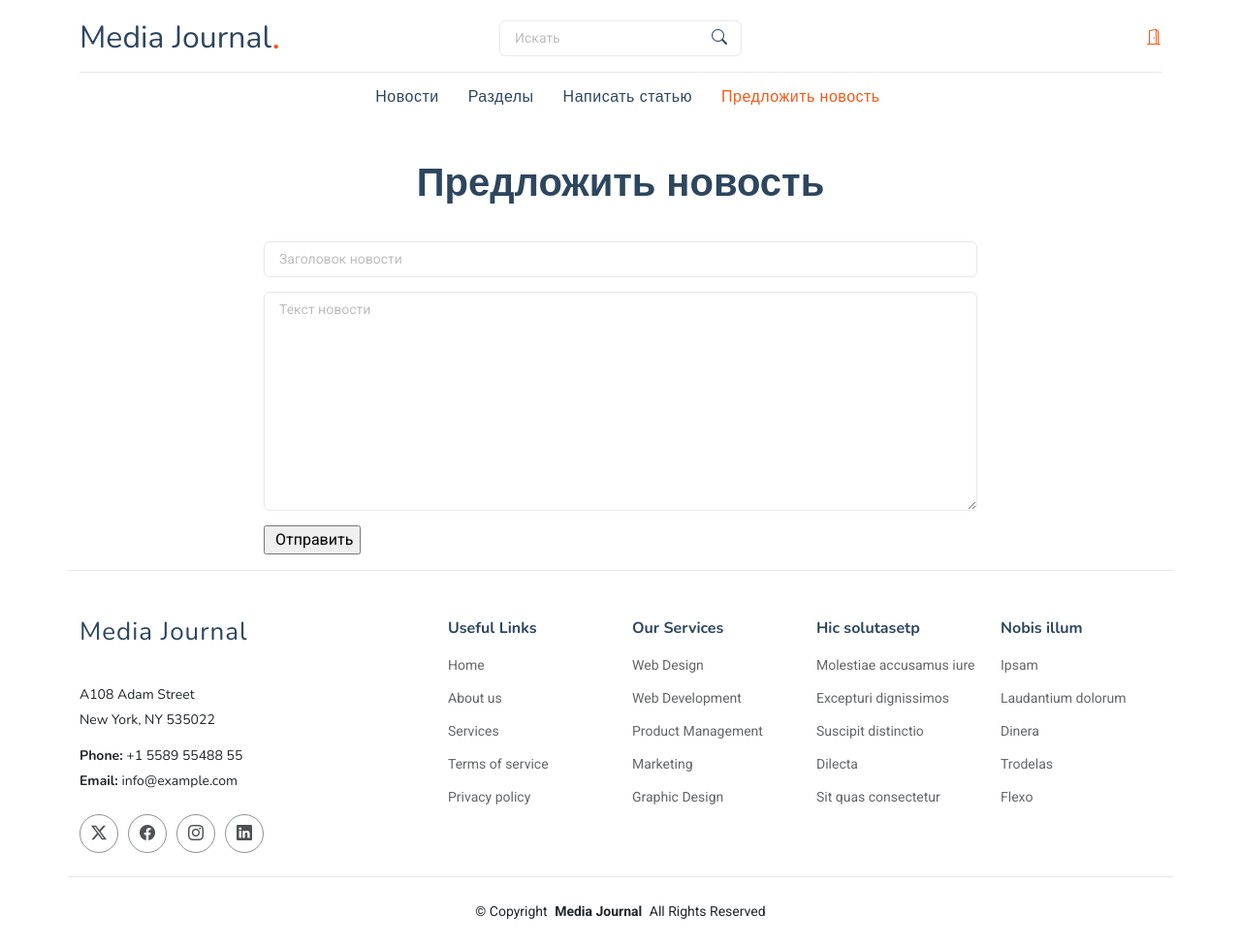
After one commit to MrXbott/media-journal, a Django app: page /news/suggest/ in a window 1280 px wide. The commit adds this page. Shown: the whole page at 97% size. Run offline with Django 5.2, Linux system fonts and the light colour scheme; data that the repository does not hold is empty; parts of the project's set-up code (start-up, migrations or seed data) failed here and were passed over; some libraries are stand-ins or nearby versions.

Commit message:
page to suggest news

```diff
--- /dev/null
+++ b/mediajournal/news/forms.py
@@ -0,0 +1,15 @@
+from django import forms
+
+from .models import News
+
+class SuggestNewsForm(forms.ModelForm):
+    class Meta:
+        model = News
+        fields = ['title', 'text']
+
+    def __init__(self, *args, **kwargs):
+        super(SuggestNewsForm, self).__init__(*args, **kwargs)
+        self.fields['title'].widget.attrs['placeholder'] = 'Заголовок новости'
+        self.fields['title'].widget.attrs['class'] = 'form-control'
+        self.fields['text'].widget.attrs['placeholder'] = 'Текст новости'
+        self.fields['text'].widget.attrs['class'] = 'form-control'
--- a/mediajournal/news/models.py
+++ b/mediajournal/news/models.py
@@ -6,7 +6,7 @@ from datetime import datetime
 
 class News(models.Model):
     class Status(models.TextChoices):
-        DRAFT = 'Draft'
+        MODERATION = 'Moderation'
         PUBLISHED = 'Published'
         REJECTED = 'Rejected'
 
@@ -14,7 +14,7 @@ class News(models.Model):
     text = models.TextField()
     author = models.ForeignKey('accounts.User', null=True, on_delete=models.SET_NULL, related_name='news')
     published = models.DateTimeField(blank=True, null=True)
-    status = models.CharField(max_length=20, choices=Status.choices, default=Status.DRAFT)
+    status = models.CharField(max_length=20, choices=Status.choices, default=Status.MODERATION)
     cover = models.ImageField(upload_to='images/', blank=True, null=True, default='default/default_news_cover.jpg')
     enable_comments = models.BooleanField(default=True)
     news_comments = GenericRelation('comments.Comment')
--- /dev/null
+++ b/mediajournal/news/templates/suggest_news.html
@@ -0,0 +1,34 @@
+{% extends "base.html" %}
+{% load static %}
+{% load tags %}
+
+{% block content %}
+<main class="main">
+
+    <div class="page-title">
+        <div class="title-wrapper">
+            <h1>Предложить новость</h1>
+        </div>
+    </div>
+
+    <div class="container" data-aos="fade-up" data-aos-delay="100">
+
+        <div class="row justify-content-center">
+            <div class="col-lg-8">
+                <div class="form-wrapper">
+
+                    <form method="POST" id="suggest-news" enctype="multipart/form-data" class="write-artice-form">
+                        {{ form }}
+                        {% csrf_token %}
+                        <p>
+                            <input type="submit" value=" Отправить" id="send_news">
+                        </p>
+                    </form>
+
+                </div>
+            </div>
+        </div>
+
+    </div>
+</main>
+{% endblock %}
--- a/mediajournal/news/urls.py
+++ b/mediajournal/news/urls.py
@@ -5,4 +5,5 @@ from . import views
 urlpatterns = [
     path('', views.get_all_news, name='all_news'),
     path('<int:news_id>/', views.get_one_news, name='one_news'),
+    path('suggest/', views.suggest_news, name='suggest_news'),
 ]
--- a/mediajournal/news/views.py
+++ b/mediajournal/news/views.py
@@ -3,6 +3,7 @@ import redis
 from django.conf import settings
 
 from .models import News
+from .forms import SuggestNewsForm
 from articles.models import Category, Article
 
 
@@ -31,3 +32,18 @@ def get_one_news(request, news_id):
                                              'last_articles': last_articles,
                                              'total_views': total_views,
                                              })
+
+
+def suggest_news(request):
+    if request.method == 'POST':
+        form = SuggestNewsForm(data=request.POST)
+        if form.is_valid():
+            news = form.save(commit=False)
+            news.author = request.user
+            news.save()
+            return render(request, 'news_sent.html')
+    else:
+        form = SuggestNewsForm()
+        return render(request, 'suggest_news.html', {'form': form,
+                                                 'section': 'suggest_news'
+                                                 })
--- a/mediajournal/web/templates/base.html
+++ b/mediajournal/web/templates/base.html
@@ -98,6 +98,7 @@
             <li {% if section == 'news' %}class="active"{% endif %}><a href="{% url "all_news" %}">Новости</a></li>
             <li {% if section == 'categories' %}class="active"{% endif %}><a href="{% url "categories" %}">Разделы</a></li>
             <li {% if section == 'write' %}class="active"{% endif %}><a href="{% url 'write_article' %}">Написать статью</a></li>
+            <li {% if section == 'suggest_news' %}class="active"{% endif %}><a href="{% url 'suggest_news' %}">Предложить новость</a></li>
             {% comment %} <li class="dropdown"><a href="#"><span>Pages</span> <i class="bi bi-chevron-down toggle-dropdown"></i></a>
               <ul>
                 <li><a href="about.html">About</a></li>
```
Also changed, not shown: mediajournal/news/templates/news_sent.html (added, +13 -0 lines), mediajournal/news/migrations/0004_alter_news_status.py (added).
